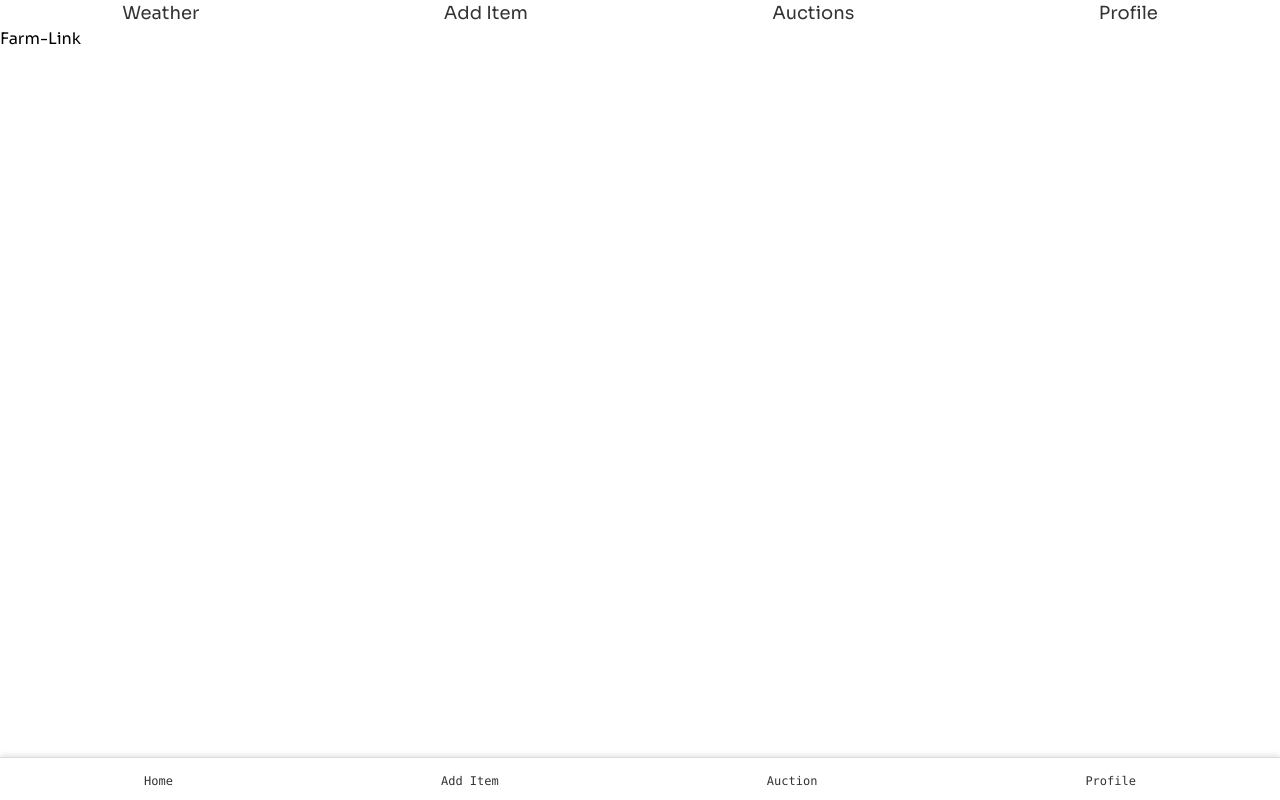
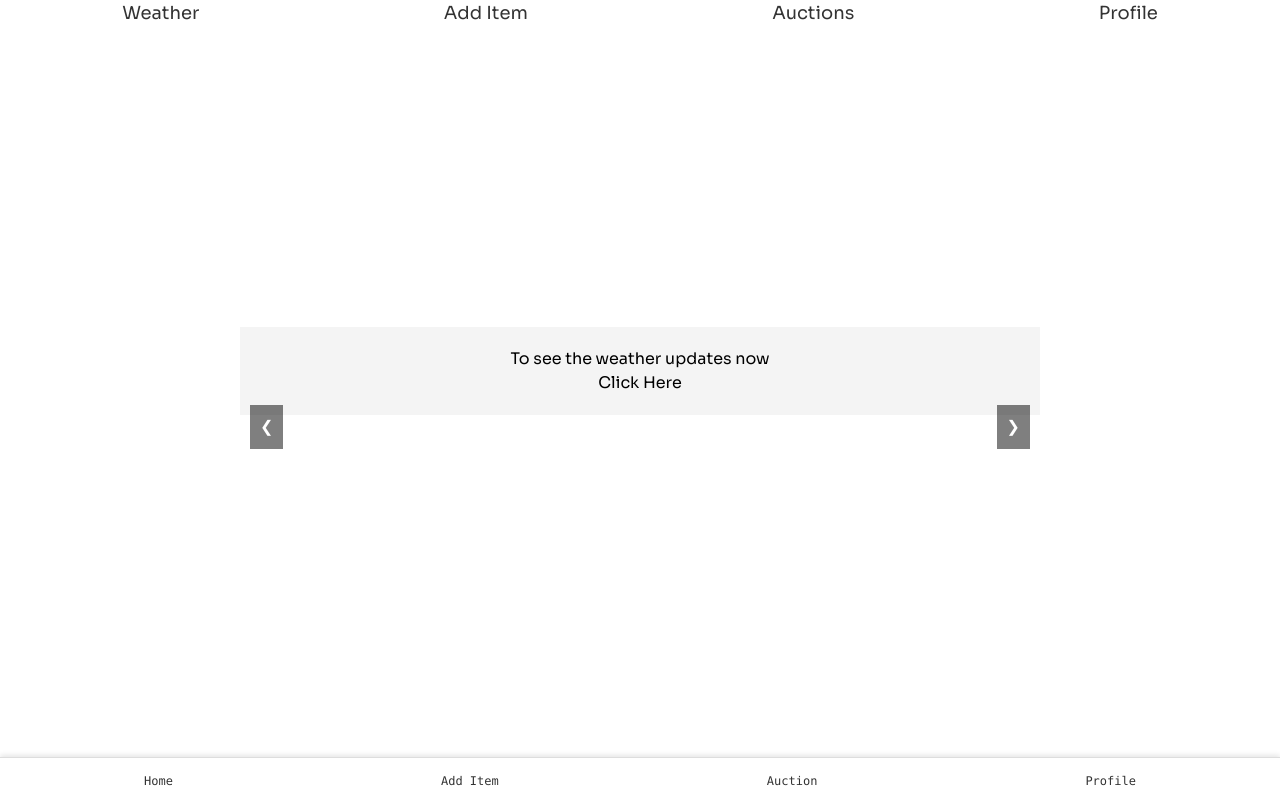
Before and after one commit to Uditya69/Agri-Link, a React (Vite) app: page / in a window 1280 px wide. Built offline with nearby package versions, Linux system fonts and the light colour scheme; no server answers; sample sign-in values are in the browser's storage.

Commit message:
feat:carousel

```diff
--- /dev/null
+++ b/components/Carousel.tsx
@@ -0,0 +1,78 @@
+import React, { useState } from 'react';
+import { useNavigate } from 'react-router-dom';
+import '.././src/css/carousel.css'; // Import the custom CSS
+
+interface Slide {
+  id: number;
+  content: JSX.Element;
+}
+
+const Carousel: React.FC = () => {
+  const [currentIndex, setCurrentIndex] = useState(0);
+
+  // Define your slides with custom components
+  const navigate = useNavigate();
+
+const handleClick = () => {
+navigate('/weather');
+};
+  const slides: Slide[] = [
+    {
+      id: 1,
+      content: (
+        <div className="carousel-slide-content">
+          <h3>To see the weather updates now</h3>
+      <button className="btn" onClick={handleClick}>
+        Click Here
+      </button>
+        </div>
+      ),
+    },
+    {
+      id: 2,
+      content: (
+        <div className="carousel-slide-content">
+          <h2>Second Slide</h2>
+          <p>This is the second slide with different custom content.</p>
+        </div>
+      ),
+    },
+    {
+      id: 3,
+      content: (
+        <div className="carousel-slide-content">
+          <h2>Third Slide</h2>
+          <p>This is the third slide with more custom content.</p>
+        </div>
+      ),
+    },
+  ];
+
+  const handlePrev = () => {
+    setCurrentIndex((prevIndex) =>
+      prevIndex === 0 ? slides.length - 1 : prevIndex - 1
+    );
+  };
+
+  const handleNext = () => {
+    setCurrentIndex((prevIndex) =>
+      prevIndex === slides.length - 1 ? 0 : prevIndex + 1
+    );
+  };
+
+  return (
+    <div className="carousel-container">
+      <button className="carousel-button prev" onClick={handlePrev}>
+        &#10094;
+      </button>
+      <div className="carousel-slides">
+        {slides[currentIndex].content}
+      </div>
+      <button className="carousel-button next" onClick={handleNext}>
+        &#10095;
+      </button>
+    </div>
+  );
+};
+
+export default Carousel;
--- a/components/Home.tsx
+++ b/components/Home.tsx
@@ -1,81 +1,11 @@
-import React, { useState } from 'react';
-import {Link} from 'react-router-dom';
+import React from 'react';
+import Carousel from './Carousel';
+const Home: React.FC = () => {
 
-const Home: React.FC = () => {
-  const [isOpen, setIsOpen] = useState(false);
-  const [clickedItem, setClickedItem] = useState<string | null>(null);
-
-  const toggleDropdown = () => {
-    setIsOpen(!isOpen);
-  };
-
-  const handleItemClick = (item: string) => {
-    setClickedItem(item); // Store clicked item to highlight it
-  };
-
-  return (
-    <>
-    <div className="relative inline-block text-left">
-      <button
-        onClick={toggleDropdown}
-        className="dropdown-toggle btn btn-light"
-      >
-        Farm-Link
-      </button>
-      {isOpen && (
-        <div
-          className="dropdown-content w-full py-4 absolute mt-2 bg-white shadow-lg rounded-lg animate-fadeIn"
-          style={{ transition: 'all 0.3s ease', width: '400px' }}
-        >
-          <div className="menu menu-default flex flex-col w-full">
-            <div className="menu-item">
-              <a
-                className={`menu-link flex items-center p-4 hover:bg-green-100 hover:text-green-600 ${clickedItem === 'item1' ? 'text-green-500' : ''}`}
-                href="#"
-                onClick={() => handleItemClick('item1')}
-              >
-                <span className="menu-icon mr-2">
-                  <i className="ki-outline ki-badge" />
-                </span>
-                <Link to='/home/weather'>
-                <span className="menu-title">Live Weather Update</span>
-                </Link>
-              </a>
-            </div>
-            <div className="menu-item">
-              <a
-                className={`menu-link flex items-center p-4 hover:bg-green-100 hover:text-green-600 ${clickedItem === 'item2' ? 'text-green-500' : ''}`}
-                href="#"
-                onClick={() => handleItemClick('item2')}
-              >
-                <span className="menu-icon mr-2">
-                  <i className="ki-outline ki-profile-circle" />
-                </span>
-                <span className="menu-title">Government Schemes</span>
-              </a>
-            </div>
-            <div className="menu-item">
-              <a
-                className={`menu-link flex items-center p-4 hover:bg-green-100 hover:text-green-600 ${clickedItem === 'item3' ? 'text-green-500' : ''}`}
-                href="#"
-                onClick={() => handleItemClick('item3')}
-              >
-                <span className="menu-icon mr-2">
-                  <i className="ki-outline ki-setting-2" />
-                </span>
-                <span className="menu-title">Menu item 3</span>
-                <span className="menu-badge ml-2">
-                  <span className="badge badge-sm badge-outline badge-pill badge-primary">New</span>
-                </span>
-              </a>
-            </div>
-          </div>
-        </div>
-      )}
+  return(
+    <div className='carousel'>
+      <Carousel/>
     </div>
-
-    </>
-  );
-};
-
+  )
+}
 export default Home;
--- a/components/auction/Auction.tsx
+++ b/components/auction/Auction.tsx
@@ -1,5 +1,4 @@
 import React, { useEffect, useState } from "react";
-import { useNavigate } from "react-router-dom";
 import { collection, getDocs } from "firebase/firestore";
 import { db } from "../../src/configs/firebase";
 import Card from "./Card"; // Import your existing Card component
@@ -23,7 +22,6 @@ const AuctionPage: React.FC = () => {
   const [auctions, setAuctions] = useState<Auction[]>([]);
   const [loading, setLoading] = useState(true);
   const [searchLocation, setSearchLocation] = useState(""); // State for search input
-  const navigate = useNavigate();
 
   // Fetch auction data from Firestore
   useEffect(() => {
--- a/package.json
+++ b/package.json
@@ -13,6 +13,7 @@
     "@fortawesome/free-solid-svg-icons": "^6.6.0",
     "@fortawesome/react-fontawesome": "^0.2.2",
     "@heroicons/react": "^2.1.5",
+    "@material-tailwind/react": "^2.1.10",
     "axios": "^1.7.7",
     "firebase": "^10.13.1",
     "react": "^18.3.1",
--- a/src/App.tsx
+++ b/src/App.tsx
@@ -5,6 +5,7 @@ import ProtectedRoute from "../components/auth/ProtectedRoute.tsx";
 import AddItem from "../components/auction/AddItem";
 import Auction from "../components/auction/Auction.tsx";
 import Header from '../components/Header';
+import Weather from '../components/Weather';
 // import Auction from "./pages/AuctionScreen";
 
 import "./index.css";
@@ -24,7 +25,7 @@ const App: React.FC = () => {
           path="/"
           element={<ProtectedRoute><Home /></ProtectedRoute>}
         />
-
+        <Route path="/weather" element={<Weather/>} />
         <Route path="/add" element={<AddItem/>} />
         <Route path="/bid" element={<Bid/>} />
         <Route path="/auctions"element={<Auction/>} />
--- /dev/null
+++ b/src/css/carousel.css
@@ -0,0 +1,45 @@
+.carousel-container {
+    position: relative;
+    width: 100%;
+    max-width: 800px;
+    margin: auto;
+    overflow: hidden;
+    height:200px;
+    margin-top: 300px;
+  }
+  .btn{
+    cursor:pointer;
+  }
+  .carousel-slides {
+    display: flex;
+    transition: transform 0.5s ease-in-out;
+    width: 100%;
+  }
+
+  .carousel-slide-content {
+    min-width: 100%;
+    box-sizing: border-box;
+    padding: 20px;
+    background-color: #f4f4f4;
+    text-align: center;
+  }
+
+  .carousel-button {
+    position: absolute;
+    top: 50%;
+    transform: translateY(-50%);
+    background-color: rgba(0, 0, 0, 0.5);
+    color: white;
+    border: none;
+    padding: 10px;
+    cursor: pointer;
+    z-index: 10;
+  }
+
+  .carousel-button.prev {
+    left: 10px;
+  }
+
+  .carousel-button.next {
+    right: 10px;
+  }
```
Also changed, not shown: src/assets/images.jpeg (added), 1 other file (tests, documents, lock files or other folders).
